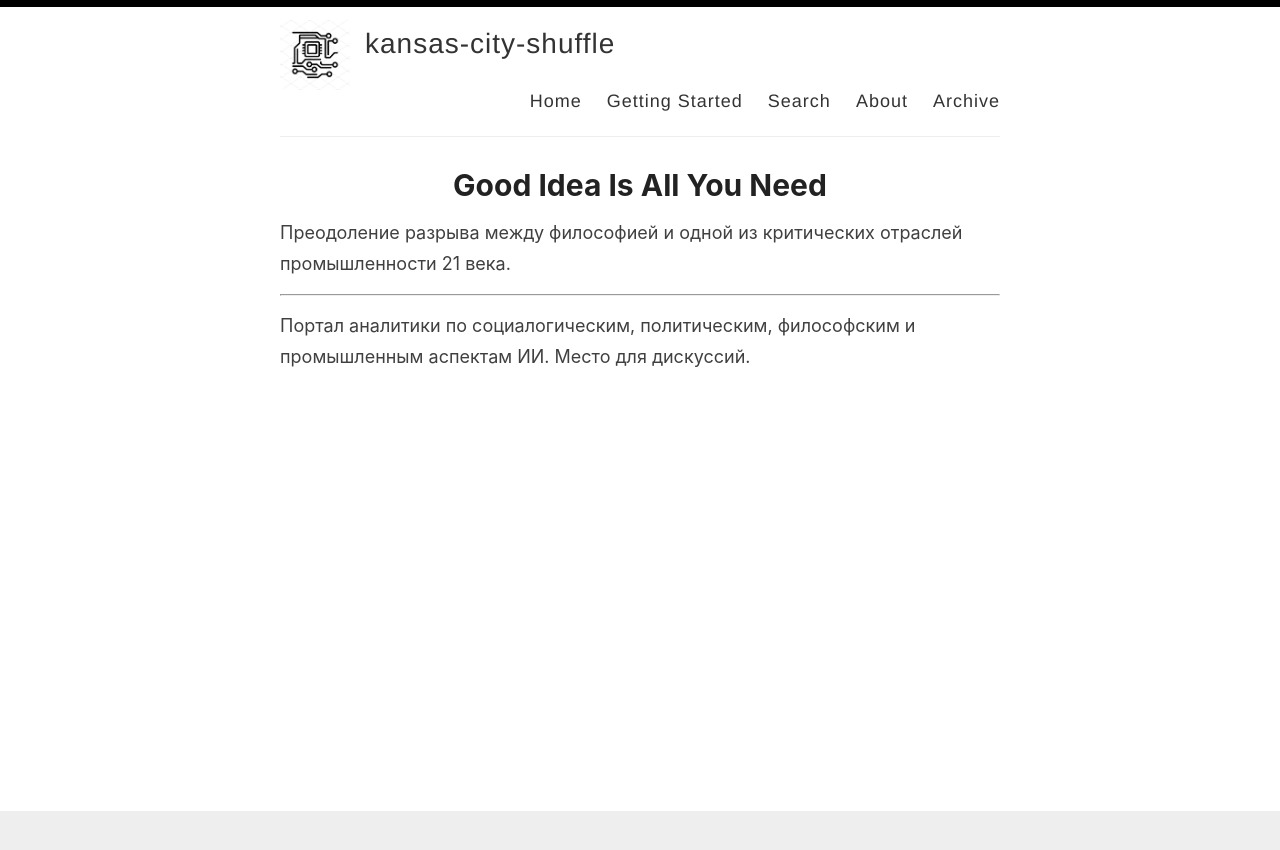
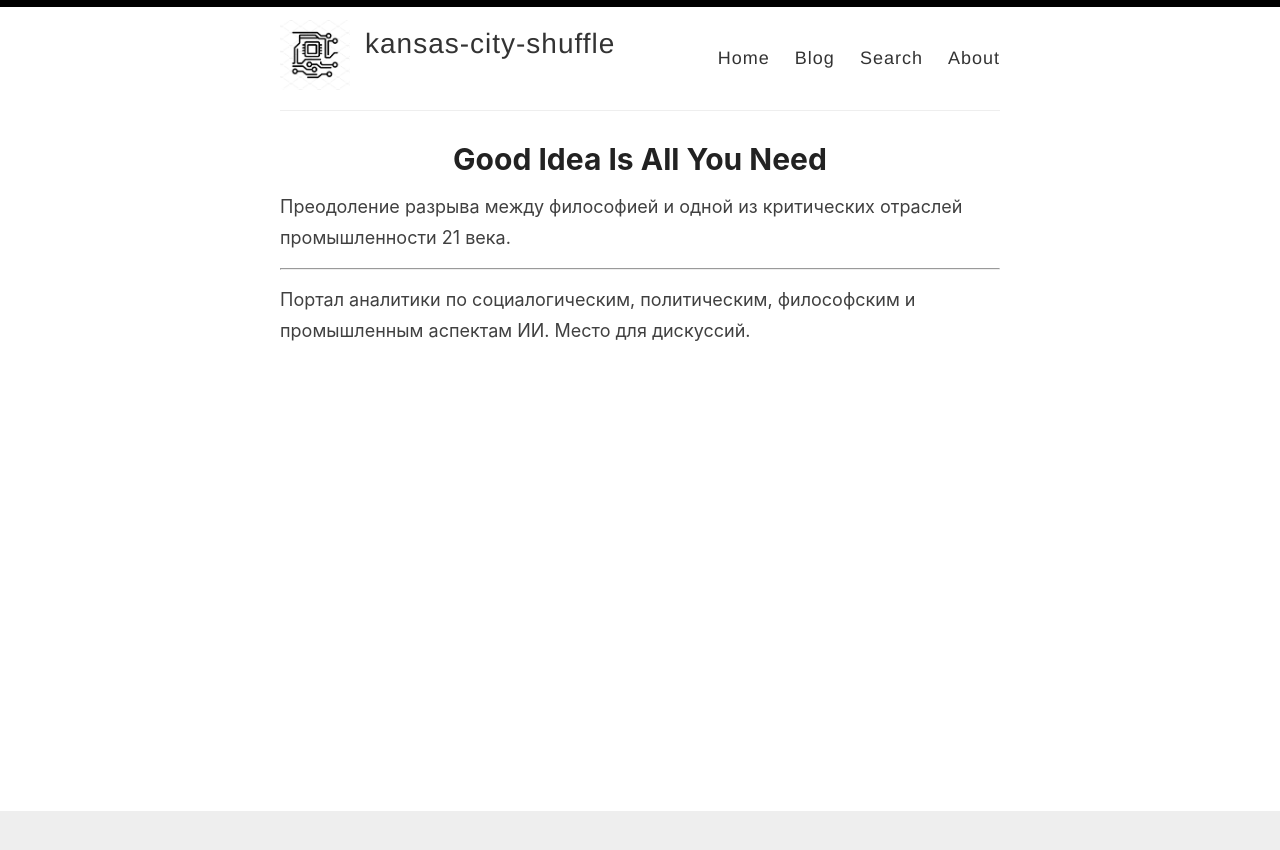
Before and after one commit to shuffle-true/shuffle-true.github.io, a Jekyll site: the page built from index.md, in a window 1280 px wide. Shown: the top 850 px of the page. Built offline with Jekyll 4.4.1, drawn with Linux system fonts in a browser that asks for light colours; the list of posts is cut into pages by our own code.

Commit message:
automated changies commit

```diff
--- a/_layouts/default.html
+++ b/_layouts/default.html
@@ -29,10 +29,9 @@
 
             <nav>
               <a href="{{ site.baseurl }}/">Home</a>
-              <a href="{{ site.baseurl }}/getting-started">Getting Started</a>
+              <a href="{{ site.baseurl }}/posts">Blog</a>
               <a href="{{ site.baseurl }}/search">Search</a>
               <a href="{{ site.baseurl }}/about">About</a>
-              <a href="{{ site.baseurl }}/archive">Archive</a>
             </nav>
           </header>
         </div>
```
Also changed, not shown: 1 other file.
